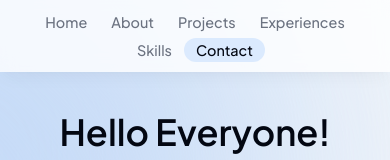
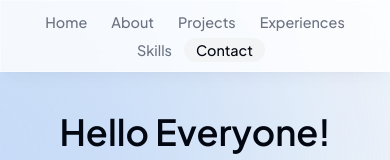
Before and after one commit to Nadhiradhit/personal-website, a Next.js app: page / in a window 390 px wide. Shown: the top 160 px of the page. Built offline with nearby package versions, Linux system fonts and the light colour scheme.

Commit message:
fix : fix header responsive

```diff
--- a/components/layouts/header.tsx
+++ b/components/layouts/header.tsx
@@ -12,39 +12,39 @@
     return (
             <header className="z-[999] relative">
             <motion.div
-            className="fixed top-0 left-1/2 h-[4.5rem] w-full rounded-none  border-opacity-60
-            bg-white bg-opacity-80 shadow-lg shadow-black/[0.03] backdrop-blur-[0.5rem] sm:top-[1.85rem]
-            sm:h-[2.5rem] sm:w-[36rem] sm:rounded-full
-            dark:bg-slate-900
-            "
-            initial={{ y: -100, x: "-50%", opacity: 0}}
+            className="fixed top-0 left-1/2 h-[4.5rem] w-full rounded-none border border-white border-opacity-40 bg-white bg-opacity-80 shadow-lg shadow-black/[0.03] backdrop-blur-[0.5rem] sm:top-6 sm:h-[3.25rem] sm:w-[36rem] sm:rounded-full dark:bg-gray-950 dark:border-black/40 dark:bg-opacity-75"
+            initial={{ y: -100, x: "-50%", opacity: 0 }}
             animate={{ y: 0, x: "-50%", opacity: 1 }}
-            transition={{ delay: 0.2, ease: easeInOut}}
             ></motion.div>
 
             <nav className="flex fixed top-[0.15rem] left-1/2 h-12 -translate-x-1/2 py-2 sm:top-[1.7rem] sm:h-[initial] sm:py-0">
             <ul className="flex w-[22rem] flex-wrap items-center justify-center gap-y-1 text-[0.9rem] font-medium text-gray-500 sm:w-[initial] sm:flex-nowrap sm:gap-5">
-                {links.map((link) =>(
+                {links.map((link) => (
                 <motion.li
                     className="h-3/4 flex items-center justify-center relative"
                     key={link.hash}
                     initial={{ y: -100, opacity: 0 }}
                     animate={{ y: 0, opacity: 1 }}
-                        transition={{ delay: 0.2, ease: easeInOut}}
                 >
                     <Link
-                        className={clsx("flex w-full items-center justify-center px-3 py-3 hover:text-gray-950 hover:dark:text-gray-50 transition",{
-                            "text-gray-950 dark:text-gray-50": activeSection === link.name,
-                        })}
+                    className={clsx(
+                        "flex w-full items-center justify-center px-3 py-3 hover:text-gray-950 transition dark:text-gray-500 dark:hover:text-gray-300",
+                        {
+                        "text-gray-950 dark:text-gray-200":
+                            activeSection === link.name,
+                        }
+                    )}
                     href={link.hash}
                     onClick={() => {
-                            setTimeOfLastClick(Date.now())
-                            setActiveSection(link.name)
-                            }}>
+                        setActiveSection(link.name);
+                        setTimeOfLastClick(Date.now());
+                    }}
+                    >
                     {link.name}
-                            {
-                                link.name === activeSection && (
-                                    <motion.span className="bg-blue-100 rounded-full absolute inset-0 -z-10 dark:bg-[#342d77]"
+
+                    {link.name === activeSection && (
+                        <motion.span
+                        className="bg-gray-100 rounded-full absolute inset-0 -z-10 dark:bg-[#342d77]"
                         layoutId="activeSection"
                         transition={{
                             type: "spring",
@@ -52,9 +52,7 @@
                             damping: 30,
                         }}
                         ></motion.span>
-                                )
-                            }
-
+                    )}
                     </Link>
                 </motion.li>
                 ))}
```
Lines whose indentation alone changed are shown as unchanged.
